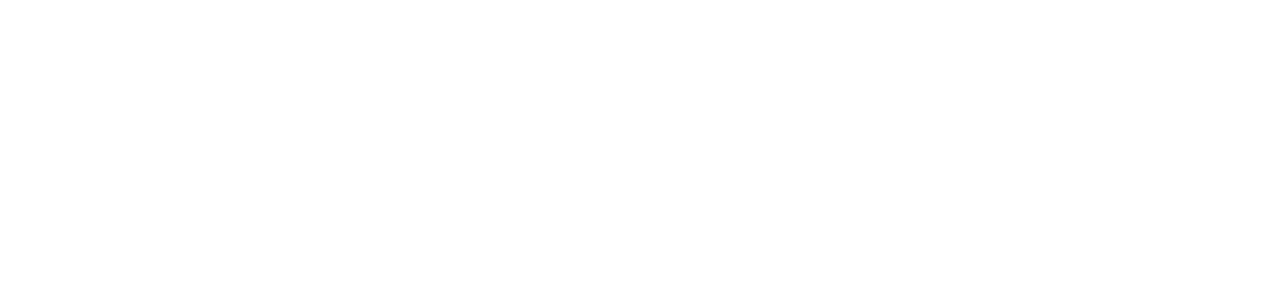
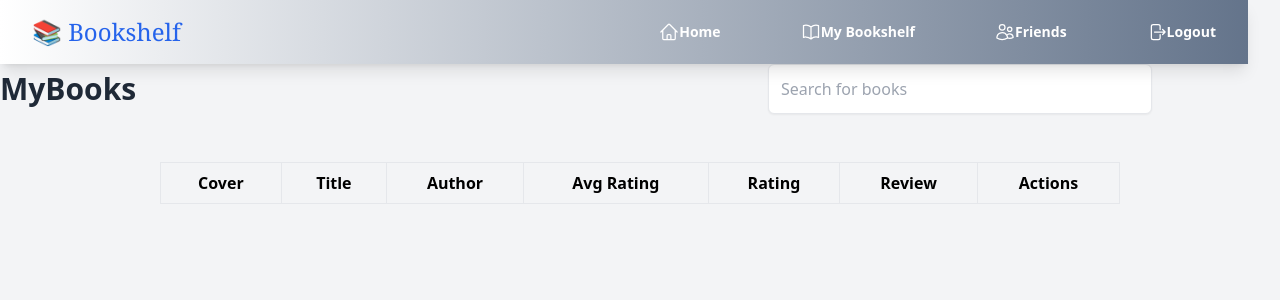
Before and after one commit to Falcon-Dev07/Bookshelf_System_Upgrad, a React (Create React App) app in the folder frontend/: page /mybookshelfpage in a window 1280 px wide. Before the commit this address had no page. Shown: the top 300 px of the page. Built offline with nearby package versions, Linux system fonts and the light colour scheme.

Commit message:
till Mybookshelf UI design1

```diff
--- a/frontend/package.json
+++ b/frontend/package.json
@@ -11,6 +11,7 @@
     "jwt-decode": "^4.0.0",
     "react": "^18.3.1",
     "react-dom": "^18.3.1",
+    "react-icons": "^4.12.0",
     "react-router-dom": "^7.0.1",
     "react-scripts": "^5.0.1",
     "web-vitals": "^2.1.4"
--- a/frontend/src/App.js
+++ b/frontend/src/App.js
@@ -3,6 +3,7 @@
 import SignUpPage from "./components/SignUpPage";
 import LoginPage from "./components/LoginPage";
 import Dashboard from "./components/Dashboard";
+import MyBookshelfPage from "./components/MyBookshelfPage";
 
 function App() {
   return (
@@ -12,6 +13,7 @@
         <Route path="/signup" element={<SignUpPage />} />
         <Route path="/login" element={<LoginPage />} />
         <Route path="/dashboard" element={<Dashboard />} />
+        <Route path="/mybookshelfpage" element={<MyBookshelfPage />} />
       </Routes>
     </Router>
   );
--- /dev/null
+++ b/frontend/src/components/BookTable.js
@@ -0,0 +1,87 @@
+import React, { useState } from "react";
+import { FaTrashAlt } from "react-icons/fa";
+
+const BookTable = ({ books }) => {
+  // for more than 10 pages next page on mybookshelf
+  const [currentPage, setCurrentPage] = useState(1);
+  const booksPerPage = 10;
+
+  const totalPages = Math.ceil(books.length / booksPerPage);
+
+  const handlePageChange = (page) => {
+    setCurrentPage(page);
+  };
+
+  const paginatedBooks = books.slice(
+    (currentPage - 1) * booksPerPage,
+    currentPage * booksPerPage
+  );
+
+  return (
+    <div className="overflow-x-auto flex justify-center mt-10">
+      <table className="table w-3/4">
+        <thead>
+          <tr className="bg-gray-100">
+            <th className="border px-4 py-2">Cover</th>
+            <th className="border px-4 py-2">Title</th>
+            <th className="border px-4 py-2">Author</th>
+            <th className="border px-4 py-2">Avg Rating</th>
+            <th className="border px-4 py-2">Rating</th>
+            <th className="border px-4 py-2">Review</th>
+            <th className="border px-4 py-2">Actions</th>
+          </tr>
+        </thead>
+        <tbody>
+          {books.map((book, index) => (
+            <tr key={index} className="hover:bg-gray-50">
+              <td className="border px-4 py-2">
+                <img
+                  src={book.coverImage || "https://via.placeholder.com/100"}
+                  alt={book.title}
+                  className="h-16 w-auto"
+                />
+              </td>
+              <td className="border px-4 py-2">{book.title}</td>
+              <td className="border px-4 py-2">{book.author}</td>
+              <td className="border px-4 py-2">4.5</td>
+              <td className="border px-4 py-2">⭐⭐⭐⭐⭐</td>
+              <td className="border px-4 py-2">
+                <a href="#" className="text-blue-500 underline mr-2">
+                  Edit
+                </a>
+                <a href="#" className="text-blue-500 underline">
+                  View
+                </a>
+              </td>
+              <td className="border px-4 py-2">
+                <button className="text-red-500">
+                  <FaTrashAlt />
+                </button>
+              </td>
+            </tr>
+          ))}
+        </tbody>
+      </table>
+
+      {/* paging*/}
+
+      <div className="flex justify-center mt-4">
+        {[...Array(totalPages)].map((_, index) => (
+          <button
+            key={index}
+            className={`px-3 py-1 mx-1 ${
+              currentPage === index + 1
+                ? "bg-blue-500 text-white"
+                : "bg-gray-200"
+            } rounded`}
+            onClick={() => handlePageChange(index + 1)}
+          >
+            {index + 1}
+          </button>
+        ))}
+      </div>
+    </div>
+  );
+};
+
+export default BookTable;
--- a/frontend/src/components/Dashboard.js
+++ b/frontend/src/components/Dashboard.js
@@ -10,7 +10,7 @@
 const DashboardPage = ({ username }) => {
   const menuItems = [
     { name: "Home", link: "/dashboard", icon: HomeIcon },
-    { name: "My Bookshelf", link: "/mybookshelf", icon: BookOpenIcon },
+    { name: "My Bookshelf", link: "/MyBookshelfPage", icon: BookOpenIcon },
     { name: "Friends", link: "/friends", icon: UsersIcon },
     { name: "Logout", link: "/", icon: ArrowRightOnRectangleIcon },
   ];
--- /dev/null
+++ b/frontend/src/components/MyBookshelfPage.js
@@ -0,0 +1,41 @@
+import React, { useState } from "react";
+import SearchBar from "./SearchBar";
+import BookTable from "./BookTable";
+import Header from "./Header";
+import {
+  HomeIcon,
+  UsersIcon,
+  BookOpenIcon,
+  ArrowRightOnRectangleIcon,
+} from "@heroicons/react/24/outline";
+
+const MyBookshelfPage = ({ username }) => {
+  const menuItems = [
+    { name: "Home", link: "/dashboard", icon: HomeIcon },
+    { name: "My Bookshelf", link: "/MyBookshelfPage", icon: BookOpenIcon },
+    { name: "Friends", link: "/friends", icon: UsersIcon },
+    { name: "Logout", link: "/", icon: ArrowRightOnRectangleIcon },
+  ];
+  const [books, setBooks] = useState([]);
+
+  const handleBookSelect = (book) => {
+    setBooks((prevBooks) => [...prevBooks, book]);
+  };
+
+  return (
+    <div className="min-h-screen bg-gray-100">
+      <div class="mr-8">
+        {/* Header */}
+        <Header menuItems={menuItems} />
+      </div>
+      {/* Main Content */}
+      <div className="flex items-center justify-between mb-12 space-x-4">
+        <h1 className="text-3xl font-bold text-gray-800">MyBooks</h1>
+        <SearchBar onBookSelect={handleBookSelect} />
+      </div>
+      <BookTable books={books} />
+    </div>
+  );
+};
+
+export default MyBookshelfPage;
--- /dev/null
+++ b/frontend/src/components/SearchBar.js
@@ -0,0 +1,51 @@
+import React, { useState } from "react";
+
+const SearchBar = ({ onBookSelect }) => {
+  const [query, setQuery] = useState("");
+  const [results, setResults] = useState([]);
+
+  const handleSearch = async (e) => {
+    setQuery(e.target.value);
+
+    // Simulate search results for now
+    if (e.target.value.length > 2) {
+      setResults([
+        { id: 1, title: "Book 1", author: "Author 1" },
+        { id: 2, title: "Book 2", author: "Author 2" },
+      ]);
+    } else {
+      setResults([]);
+    }
+  };
+
+  return (
+    <div className="relative w-full max-w-lg">
+      <input
+        type="text"
+        placeholder="Search for books"
+        className="w-3/4 p-3 border rounded-md shadow-sm focus:ring focus:ring-blue-300"
+        value={query}
+        onChange={handleSearch}
+      />
+      {results.length > 0 && (
+        <ul className="absolute w-full bg-white shadow-lg max-h-40 overflow-y-auto mt-1 rounded-md z-10">
+          {results.map((book) => (
+            <li
+              key={book.id}
+              className="p-2 hover:bg-gray-100 cursor-pointer"
+              onClick={() => {
+                onBookSelect(book);
+                setQuery("");
+                setResults([]);
+              }}
+            >
+              {book.title} by {book.author}
+            </li>
+          ))}
+        </ul>
+      )}
+    </div>
+  );
+};
+
+export default SearchBar;
```
Also changed, not shown: 1 other file (tests, documents, lock files or other folders).
